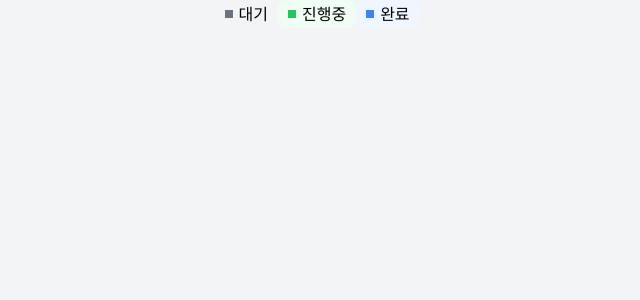
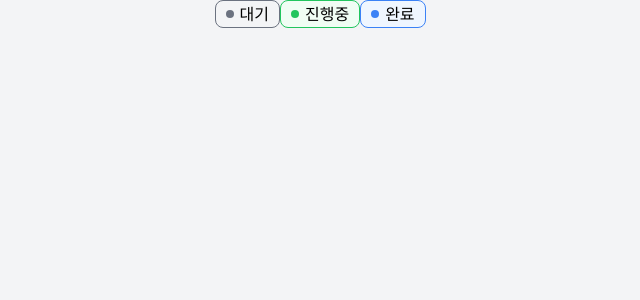
Before and after one commit to 10aeat/10aeat_Frontend, a Next.js app: page / in a window 1280 px wide. Shown: the top 300 px of the page, without its empty margins (238-878 px from the left). Built offline with nearby package versions, Linux system fonts and the light colour scheme.

Commit message:
[Fix] tag 디자인 완료

```diff
--- a/src/components/atoms/TagStore.tsx
+++ b/src/components/atoms/TagStore.tsx
@@ -15,22 +15,22 @@ export default function TagStore({ tagStyle }: Props) {
     switch (tagStyle) {
       case TagStyle.WAIT_TAG:
         return (
-          <div className="tag flex bg-gray-100 border-gray-500">
-            <div className="w-2 h-2 bg-gray-500" />
+          <div className="tag flex bg-gray-100 border-solid border-[1px] border-gray-500">
+            <div className="w-2 h-2 bg-gray-500 rounded-lg" />
             대기
           </div>
         )
       case TagStyle.PROCEEDING_TAG:
         return (
-          <div className="tag flex bg-green-50 border-green-500">
-            <div className="w-2 h-2 bg-green-500" />
+          <div className="tag flex bg-green-50 border-[1px] border-green-500">
+            <div className="w-2 h-2 bg-green-500 rounded-lg" />
             진행중
           </div>
         )
       case TagStyle.DONE_TAG:
         return (
-          <div className="tag flex bg-blue-50 border-blue-500">
-            <div className="w-2 h-2 bg-blue-500" />
+          <div className="tag flex bg-blue-50 border-[1px] border-blue-500">
+            <div className="w-2 h-2 bg-blue-500 rounded-lg" />
             완료
           </div>
         )
```
